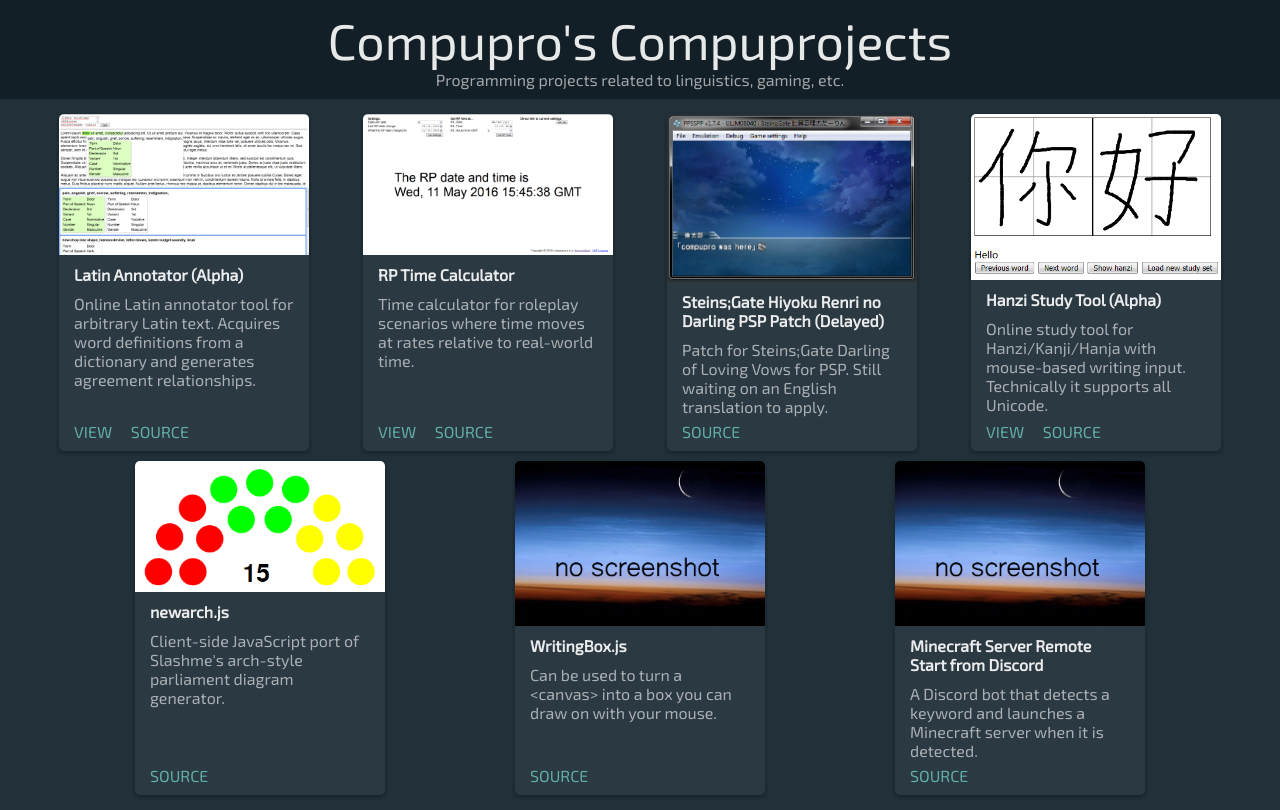
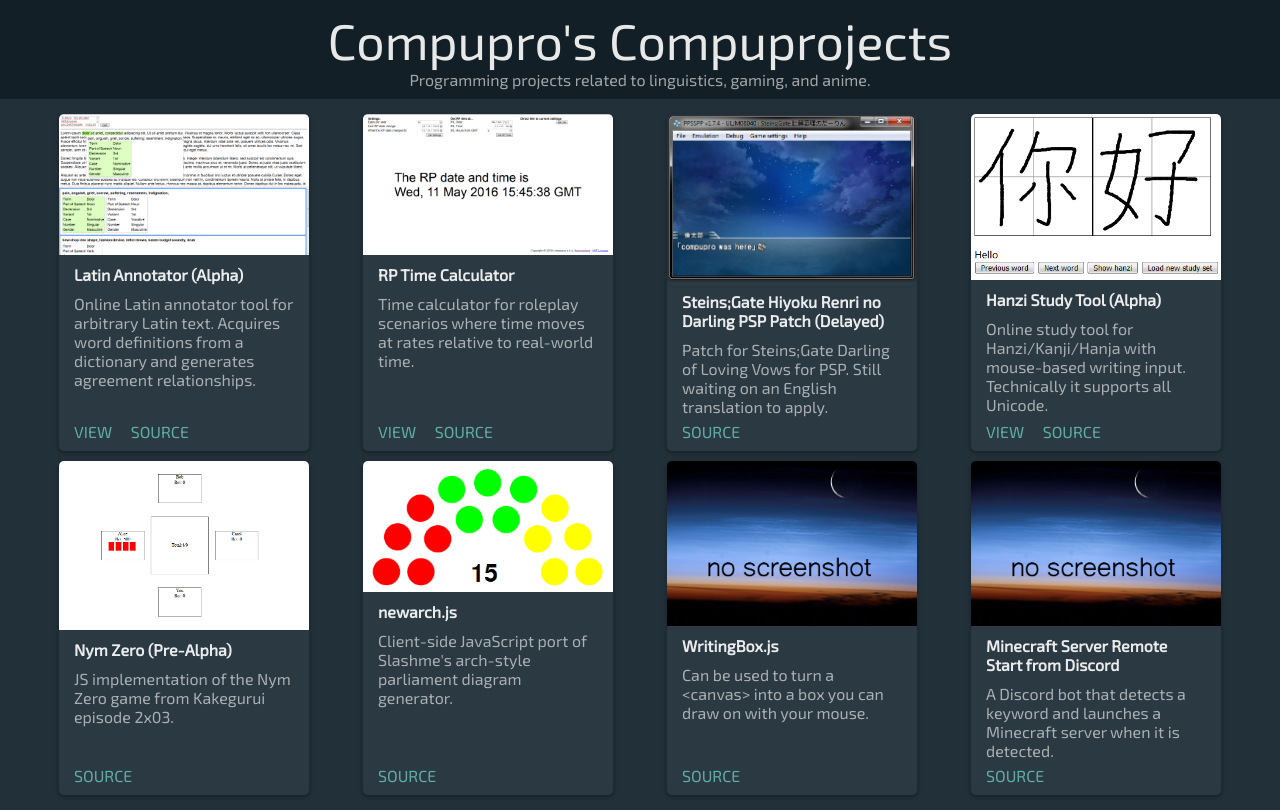
Before and after one commit to compupro/compupro.github.com, a plain HTML site: page index.html in a window 1280 px wide. Drawn offline with Linux system fonts and the light colour scheme.

Commit message:
Add Nym Zero project

```diff
--- a/index.html
+++ b/index.html
@@ -63,6 +63,18 @@
                 </div>
             </div>
 
+            <div class="project-card" onclick="window.location='https://github.com/compupro/kakegurui-nym-zero'">
+                <img class="project-img" src="images/project-nym-zero.PNG">
+                <div class="project-info">
+                    <p class="project-title">Nym Zero (Pre-Alpha)</p>
+                    <p class="project-blurb">JS implementation of the Nym Zero game from Kakegurui episode 2x03.</p>
+                </div>
+                <div class="project-dummy"></div>
+                <div class="project-actions">
+                    <a class="project-action" href="https://github.com/compupro/kakegurui-nym-zero">SOURCE</a>
+                </div>
+            </div>
+
             <div class="project-card" onclick="window.location='https://gist.github.com/compupro/f4df98ad750f44669be51a3580443936'">
                 <img class="project-img" src="images/project-arch-parliament.PNG">
                 <div class="project-info">
--- a/index.js
+++ b/index.js
@@ -1,5 +1,5 @@
 var header_blurbs = [
-    "Programming projects related to linguistics, gaming, etc.",
+    "Programming projects related to linguistics, gaming, and anime.",
     "Wired projects for wired people",
     "By Compupro",
     "All written Compuprofessionally",
@@ -14,6 +14,7 @@ var header_blurbs = [
     "Make sure you allow 4th, 5th, and 6th party cookies.",
     "I made this webpage while listening to music from the 90s Weather Channel",
     "Next project: a neural network that sorts pictures of Waldo and barber shop poles.",
+    "Now with more anime!",
     "I'm trying to think of witty things to say here but it's hard!",
     "You've reached the last blurb! You must really like my webpage!",
 ];
```
Also changed, not shown: images/project-nym-zero.PNG (added).
